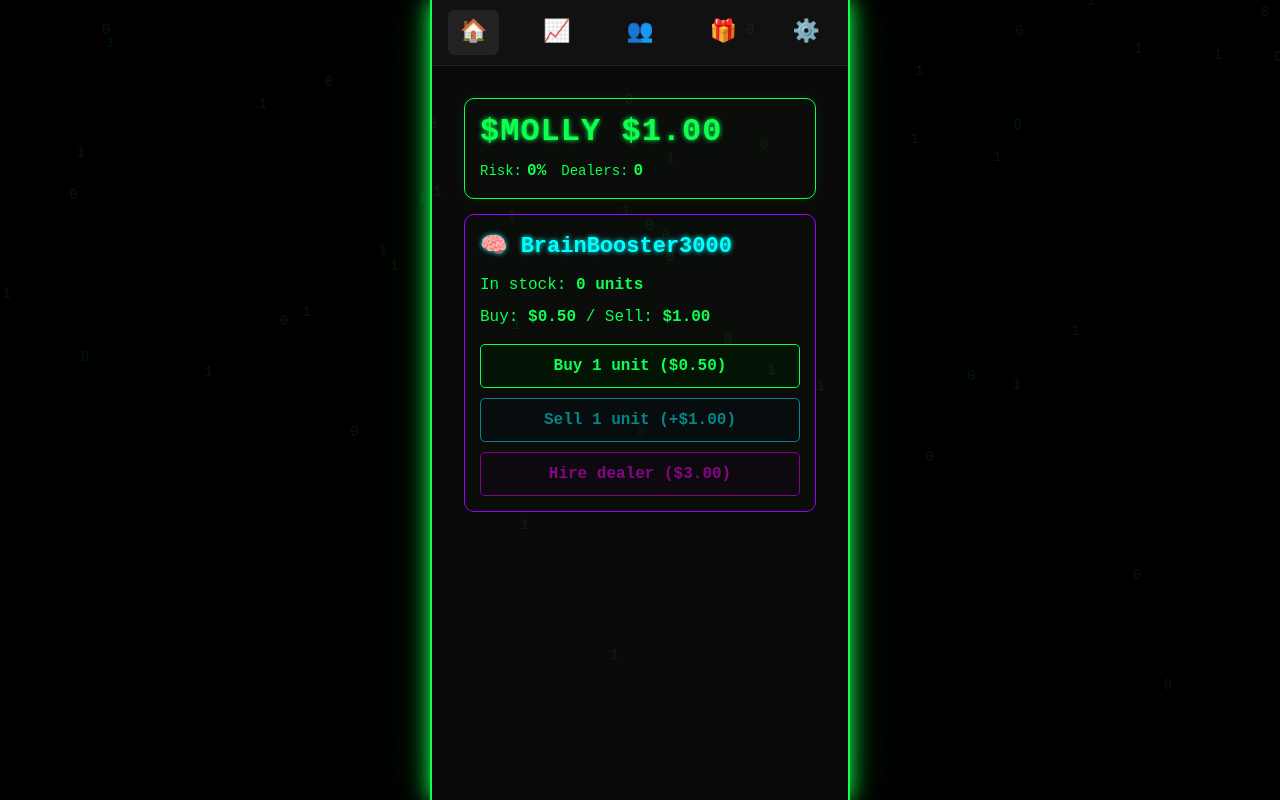
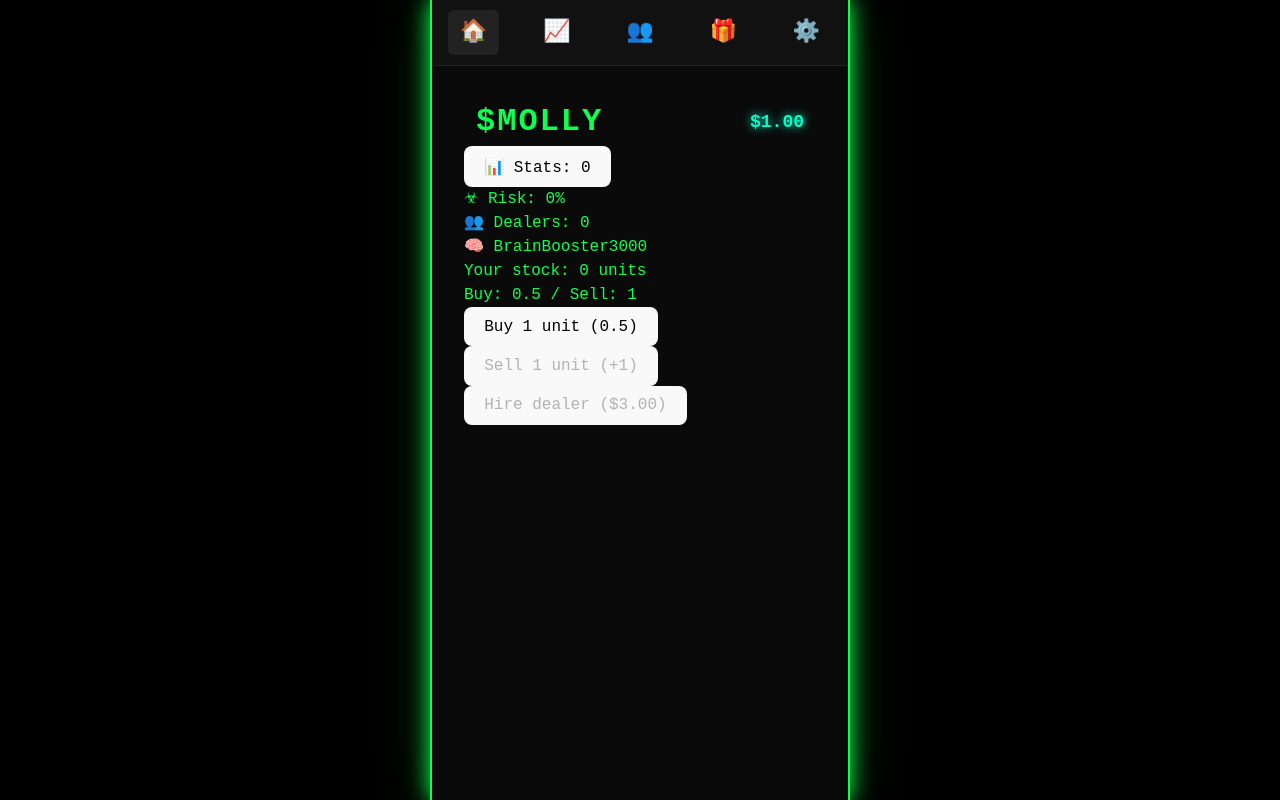
Before and after one commit to xsanxxhez/MollyEmpire1, a React (Vite) app: page / in a window 1280 px wide. Built offline with nearby package versions, Linux system fonts and the light colour scheme.

Commit message:
fucked design but checking bugs fix

```diff
--- a/src/MollyUI.tsx
+++ b/src/MollyUI.tsx
@@ -1,56 +1,6 @@
 import { useState, useEffect } from "react";
 import "./MollyUI.css";
 import { useGame } from "./GameContext";
-
-interface BinaryDigit {
-  id: string;
-  digit: string;
-  left: number;
-  duration: number;
-}
-
-const BinaryRain = () => {
-  const [digits, setDigits] = useState<BinaryDigit[]>([]);
-
-  useEffect(() => {
-    const createDigit = (): BinaryDigit => {
-      const digit = Math.random() > 0.5 ? '1' : '0';
-      const left = Math.random() * 100;
-      const animationDuration = 5 + Math.random() * 10;
-
-      return {
-        id: Math.random().toString(36).substring(2, 9),
-        digit,
-        left,
-        duration: animationDuration,
-      };
-    };
-
-    const interval = setInterval(() => {
-      setDigits(prevDigits => [...prevDigits.slice(-50), createDigit()]);
-    }, 100);
-
-    return () => clearInterval(interval);
-  }, []);
-
-  return (
-    <div className="binary-code">
-      {digits.map(({ id, digit, left, duration }) => (
-        <div
-          key={id}
-          className="binary-digit"
-          style={{
-            left: `${left}%`,
-            animationDuration: `${duration}s`,
-            top: '-20px',
-          }}
-        >
-          {digit}
-        </div>
-      ))}
-    </div>
-  );
-};
 
 const MollyUI = () => {
   const {
@@ -65,11 +15,17 @@ const MollyUI = () => {
     setDealerCost,
   } = useGame();
 
+  const [totalEarned, setTotalEarned] = useState<number>(money);
+  const [totalSold, setTotalSold] = useState<number>(0);
+  const [referrals] = useState<number>(3);
   const [risk, setRisk] = useState<number>(0);
   const [showRaid, setShowRaid] = useState<boolean>(false);
+  const [showStats, setShowStats] = useState<boolean>(false);
 
   const buyPrice = currentProduct.buyPrice;
   const sellPrice = currentProduct.sellPrice;
+  const productName = currentProduct.name;
+  const productEmoji = currentProduct.emoji;
 
   const dealerIncomePerSecond = 0.1;
   const dealerPriceGrowthRate = 1.15;
@@ -77,7 +33,8 @@ const MollyUI = () => {
   useEffect(() => {
     const interval = setInterval(() => {
       const income = dealers * dealerIncomePerSecond;
-      setMoney((prev: number) => prev + income); // Указание типа
+      setMoney((prev: number) => prev + income);
+      setTotalEarned((prev: number) => prev + income);
     }, 1000);
     return () => clearInterval(interval);
   }, [dealers, setMoney]);
@@ -90,86 +47,86 @@ const MollyUI = () => {
 
   const handleBuy = () => {
     if (money >= buyPrice) {
-      setMoney((prev: number) => prev - buyPrice); // Указание типа
-      setStaff((prev: number) => prev + 1); // Указание типа
+      setMoney((prev: number) => prev - buyPrice);
+      setTotalEarned((prev: number) => prev + buyPrice);
+      setStaff((prev: number) => prev + 1);
     }
   };
 
   const handleSell = () => {
     if (staff > 0) {
-      setMoney((prev: number) => prev + sellPrice); // Указание типа
-      setStaff((prev: number) => prev - 1); // Указание типа
-      setRisk((prev: number) => prev + 2); // Указание типа
+      setMoney((prev: number) => prev + sellPrice);
+      setTotalEarned((prev: number) => prev + sellPrice);
+      setStaff((prev: number) => prev - 1);
+      setTotalSold((prev: number) => prev + 1);
+      setRisk((prev: number) => prev + 2);
     }
   };
 
   const handleHireDealer = () => {
     if (money >= dealerCost) {
-      setMoney((prev: number) => prev - dealerCost); // Указание типа
-      setDealers((prev: number) => prev + 1); // Указание типа
-      setDealerCost((prev: number) => parseFloat((prev * dealerPriceGrowthRate).toFixed(2))); // Указание типа
-      setRisk((prev: number) => prev + 5); // Указание типа
+      setMoney((prev: number) => prev - dealerCost);
+      setDealers((prev: number) => prev + 1);
+      setDealerCost((prev: number) => parseFloat((prev * dealerPriceGrowthRate).toFixed(2)));
+      setRisk((prev: number) => prev + 5);
     }
   };
 
   const handleRaidResolution = () => {
     if (staff > 0) {
       const lost = money * 0.5;
-      setMoney((prev: number) => prev - lost); // Указание типа
+      setMoney((prev: number) => prev - lost);
       setStaff(0);
     }
     setRisk(0);
     setShowRaid(false);
   };
 
+  const incomePerMinute = (dealers * dealerIncomePerSecond * 60).toFixed(2);
+
   return (
     <div className="molly-container">
-      <BinaryRain />
-      <div className="header-section">
-        <div className="title-money-wrapper">
-          <h1 className="game-title">$MOLLY <span className="money-amount">${money.toFixed(2)}</span></h1>
+      <div className="molly-header-column">
+        <div className="molly-header-top-row">
+          <div className="molly-title neon-glow flicker">$MOLLY</div>
+          <div className="money-counter neon-glow">${money.toFixed(2)}</div>
         </div>
-        <div className="stats-row">
-          <div className="stat-item">
-            <span className="stat-label">Risk:</span>
-            <span className={`stat-value ${risk >= 50 ? "danger" : ""}`}>{risk}%</span>
+        <div className="info-blocks">
+          <button className="info-card neon-block" onClick={() => setShowStats(!showStats)}>
+            📊 Stats: <span>{totalSold}</span>
+          </button>
+          <div className="info-card neon-block">
+            ☣ Risk: <span className={risk >= 50 ? "danger" : ""}>{risk}%</span>
           </div>
-          <div className="stat-item">
-            <span className="stat-label">Dealers:</span>
-            <span className="stat-value">{dealers}</span>
+          <div className="info-card neon-block">
+            👥 Dealers: <span>{dealers}</span>
           </div>
         </div>
       </div>
-      <div className="current-product">
-        <h2 className="product-title">{currentProduct.emoji} {currentProduct.name}</h2>
-        <div className="product-stats">
-          <p>In stock: <strong>{staff} units</strong></p>
-          <p>Buy: <strong>${buyPrice.toFixed(2)}</strong> / Sell: <strong>${sellPrice.toFixed(2)}</strong></p>
+      <div className="drug-info">
+        <div className="drug-title">{productEmoji} <span>{productName}</span></div>
+        <p>Your stock: <span>{staff} units</span></p>
+        <p>Buy: <span>{buyPrice}</span> / Sell: <span>{sellPrice}</span></p>
+      </div>
+      <button className="action-button green" onClick={handleBuy} disabled={money < buyPrice}>
+        Buy 1 unit ({buyPrice})
+      </button>
+      <button className="action-button blue" onClick={handleSell} disabled={staff <= 0}>
+        Sell 1 unit (+{sellPrice})
+      </button>
+      <button className="action-button pink" onClick={handleHireDealer} disabled={money < dealerCost}>
+        Hire dealer (${dealerCost.toFixed(2)})
+      </button>
+      {showStats && (
+        <div className="stats-window">
+          <h3>📊 Stats</h3>
+          <p>Total earned: <strong>${totalEarned.toFixed(2)}</strong></p>
+          <p>Total sold: <strong>{totalSold} units</strong></p>
+          <p>Dealers hired: <strong>{dealers}</strong></p>
+          <p>Referrals: <strong>{referrals}</strong></p>
+          <p>Income per minute: <strong>${incomePerMinute}</strong></p>
         </div>
-        <div className="action-buttons">
-          <button
-            className="action-btn buy-btn"
-            onClick={handleBuy}
-            disabled={money < buyPrice}
-          >
-            Buy 1 unit (${buyPrice.toFixed(2)})
-          </button>
-          <button
-            className="action-btn sell-btn"
-            onClick={handleSell}
-            disabled={staff <= 0}
-          >
-            Sell 1 unit (+${sellPrice.toFixed(2)})
-          </button>
-          <button
-            className="action-btn dealer-btn"
-            onClick={handleHireDealer}
-            disabled={money < dealerCost}
-          >
-            Hire dealer (${dealerCost.toFixed(2)})
-          </button>
-        </div>
-      </div>
+      )}
       {showRaid && (
         <div className="raid-modal">
           <div className="raid-content">
@@ -185,7 +142,7 @@ const MollyUI = () => {
                 <p>You were lucky this time. Just a warning.</p>
               </>
             )}
-            <button className="action-btn raid-btn" onClick={handleRaidResolution}>
+            <button className="action-button red" onClick={handleRaidResolution}>
               Continue
             </button>
           </div>
```
